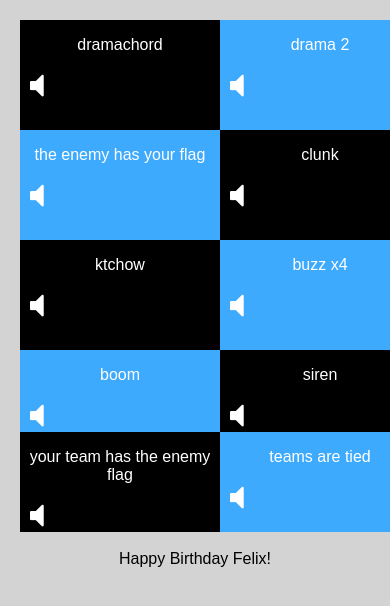
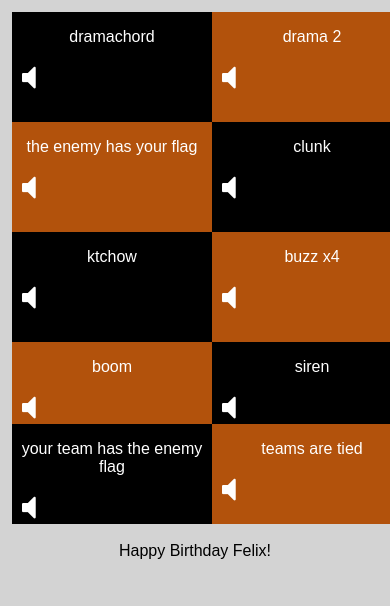
Before and after one commit to christo/christo.github.io, a plain HTML site: page ctf/index.html in a window 390 px wide. Shown: the top 606 px of the page. Drawn offline with Linux system fonts and the light colour scheme.

Commit message:
stylesheet updates

```diff
--- a/ctf/index.html
+++ b/ctf/index.html
@@ -1 +1 @@
-<!doctype html><html lang="en"><head><meta charset="utf-8"/><link rel="icon" href="/ctf/favicon.ico"/><meta name="viewport" content="width=device-width,initial-scale=1"/><meta name="theme-color" content="#000000"/><meta name="description" content="Web site created using create-react-app"/><link rel="apple-touch-icon" href="/ctf/logo192.png"/><link rel="stylesheet" href="https://maxcdn.bootstrapcdn.com/font-awesome/4.7.0/css/font-awesome.min.css"/><link rel="manifest" href="/ctf/manifest.json"/><title>CTF</title><script defer="defer" src="/ctf/static/js/main.e1dae955.js"></script><link href="/ctf/static/css/main.086363a8.css" rel="stylesheet"></head><body><noscript>You need to enable JavaScript to run this app.</noscript><div id="root"></div></body></html>
+<!doctype html><html lang="en"><head><meta charset="utf-8"/><link rel="icon" href="/ctf/favicon.ico"/><meta name="viewport" content="width=device-width,initial-scale=1"/><meta name="theme-color" content="#000000"/><meta name="description" content="Web site created using create-react-app"/><link rel="apple-touch-icon" href="/ctf/logo192.png"/><link rel="stylesheet" href="https://maxcdn.bootstrapcdn.com/font-awesome/4.7.0/css/font-awesome.min.css"/><link rel="manifest" href="/ctf/manifest.json"/><title>CTF</title><script defer="defer" src="/ctf/static/js/main.e1dae955.js"></script><link href="/ctf/static/css/main.2dcebca9.css" rel="stylesheet"></head><body><noscript>You need to enable JavaScript to run this app.</noscript><div id="root"></div></body></html>
--- a/ctf/static/css/main.086363a8.css
+++ /dev/null
@@ -1,2 +0,0 @@
-body{background-color:#d3d3d3;font-family:sans-serif;padding:10px}h1{color:#373737;font-size:4vw;font-weight:100;margin:.2em}h1,h3,p{text-align:center}a{color:#fff}.appContainer{display:grid;grid-template-columns:1fr 1fr 1fr 1fr 1fr;grid-template-rows:110px 110px 110px;margin:auto;padding:2px;width:1000px}.sound-card{background-color:#3eaafe;color:#fff;width:200px}div.sound-card:nth-of-type(odd){background-color:#000;color:#fff}.image-container{float:left;max-width:40px;padding-left:10px}.count{height:40px;line-height:45px;padding-left:60px}@media only screen and (max-width:899px){.appContainer{display:grid;grid-template-columns:1fr 1fr 1fr;grid-template-rows:110px 110px 110px;margin:auto;padding:2px;width:600px}}
-/*# sourceMappingURL=main.086363a8.css.map*/
--- /dev/null
+++ b/ctf/static/css/main.2dcebca9.css
@@ -0,0 +1,2 @@
+body{margin:0;padding:0}.sound-card{background-color:#3eaafe}@media only screen and (max-width:899px){.appContainer{display:grid;grid-template-columns:1fr 1fr;grid-template-rows:110px 110px 110px;margin:auto;padding:2px;width:600px}}body{background-color:#d3d3d3;font-family:sans-serif;padding:10px}h1{color:#373737;font-size:4vw;font-weight:100;margin:.2em}h1,h3,p{text-align:center}a{color:#fff}.appContainer{display:grid;grid-template-columns:1fr 1fr 1fr 1fr 1fr;grid-template-rows:110px 110px 110px;margin:auto;padding:2px;width:1000px}.sound-card{background-color:#b2520c;color:#fff;width:200px}div.sound-card:nth-of-type(odd){background-color:#000;color:#fff}.image-container{float:left;max-width:40px;padding-left:10px}.count{height:40px;line-height:45px;padding-left:60px}@media only screen and (max-width:899px){.appContainer{display:grid;grid-template-columns:1fr 1fr 1fr;grid-template-rows:110px 110px 110px;margin:auto;padding:2px;width:600px}}
+/*# sourceMappingURL=main.2dcebca9.css.map*/
```
Also changed, not shown: ctf/asset-manifest.json, 2 other files.
